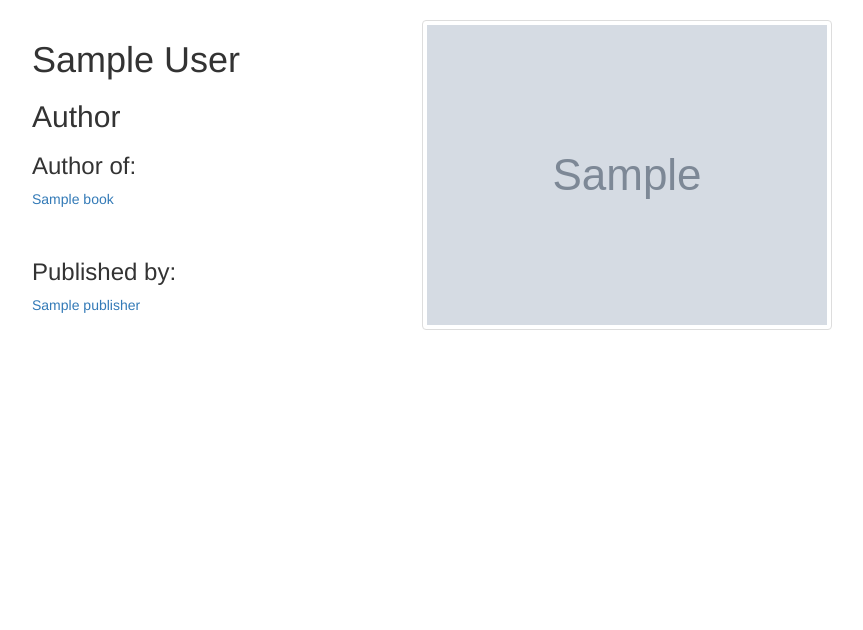
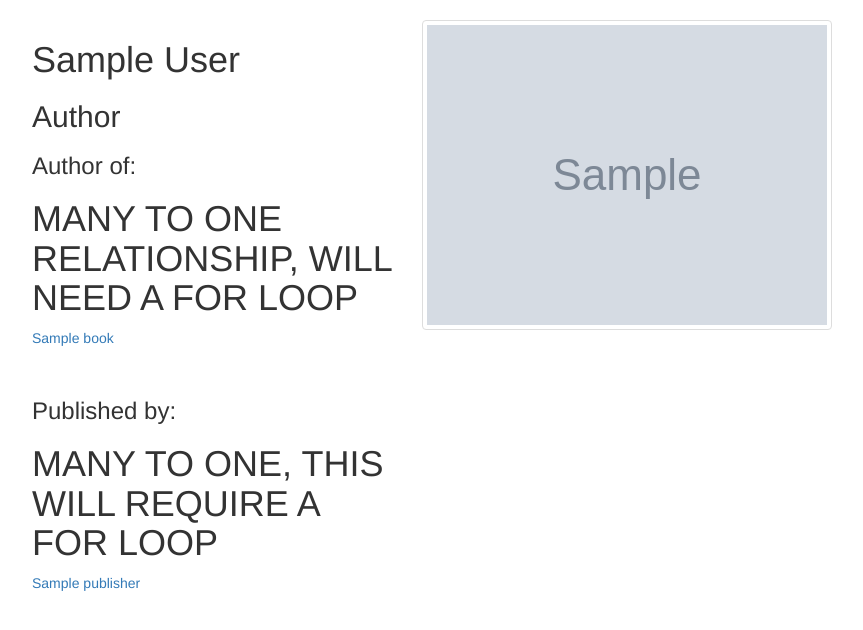
Before and after one commit to nguyentb95/cs329e-idb, a Flask app: template templates/genericauthor.html in a window 1280 px wide. Shown: the part 52-682 px from the top of the page, without its empty margins (38-901 px from the left). Run offline with Flask 2, Linux system fonts and the light colour scheme; the template is opened without the code that fills it: most values are stand-ins (such as "Sample title", 1, 10 or a date in 2020); grey boxes marked "Sample" are stand-in pictures; some libraries are stand-ins or nearby versions.

Commit message:
notes added

```diff
--- a/templates/genericauthor.html
+++ b/templates/genericauthor.html
@@ -21,9 +21,11 @@
                 <h1>{{aid.author}}</h1>
                 <h2>Author</h2>
                 <h3>Author of:</h3>
+				<h1>MANY TO ONE RELATIONSHIP, WILL NEED A FOR LOOP</h1>
                 <a href={{ url_for('page',pagename='tokillamockingbird') }}><p>{{aid.book}}</p></a><br/>
                 <p></p>
                 <h3>Published by:</h3>
+				<h1>MANY TO ONE, THIS WILL REQUIRE A FOR LOOP</h1>
                 <a href={{ url_for('page',pagename='harpercollins') }}><p>{{aid.publisher}}</p></a><br/>
             </div>
             <div class="col-sm-8">
--- a/templates/genericbook.html
+++ b/templates/genericbook.html
@@ -20,8 +20,10 @@
             <div class="col-sm-4">
                 <h1>{{bid.book}}</h1>
                     <h2>Written by</h2>
+					<h1>MANY TO ONE, THIS WILL REQUIRE A FOR LOOP</h1>
                 <a href={{ url_for('page',pagename='harperlee') }}><h2>{{bid.author}}</h2></a><br/>
                     <h3>Published by</h3>
+					<h1>MANY TO ONE, THIS WILL REQUIRE A FOR LOOP</h1>
                 <a href={{ url_for('page',pagename='harpercollins') }}><h3>{{bid.publisher}}</h3></a><br/>
                 <p>Google ID: {{bid.googleid}}</p>
             </div>
--- a/templates/genericpublisher.html
+++ b/templates/genericpublisher.html
@@ -21,9 +21,11 @@
     <h1>{{pid.publisher}}</h1>
     <h2>Publishing House</h2>
     <h3>Published:</h3>
+	<h1>MANY TO ONE, THIS WILL REQUIRE A FOR LOOP</h1>
     <a href={{ url_for('page',pagename='tokillamockingbird') }}><p>{{pid.book}}</p></a><br/>
     <p></p>
     <h3>Written by:</h3>
+	<h1>MANY TO ONE, THIS WILL REQUIRE A FOR LOOP</h1>
     <a href={{ url_for('page',pagename='harperlee') }}><p>{{pid.author}}</p></a><br/>
     </div>
     <div class="col-sm-8">
```
